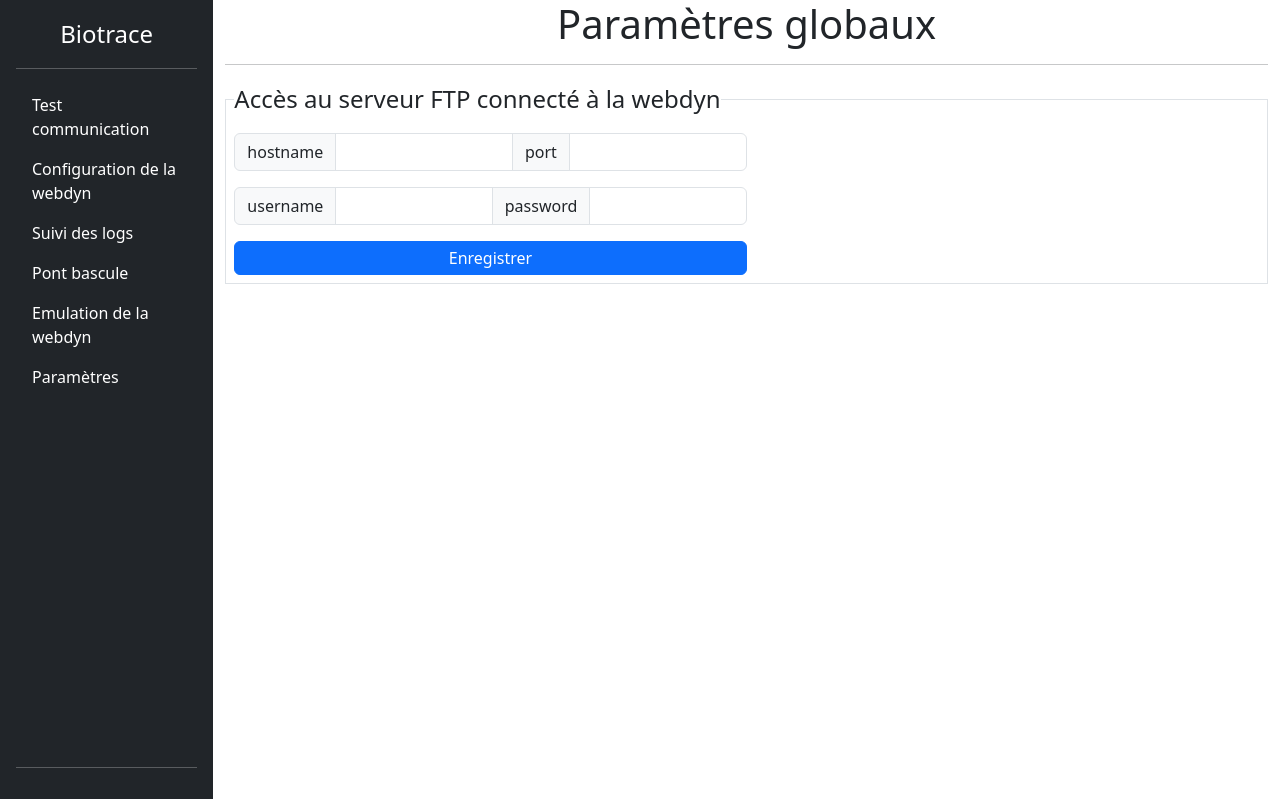
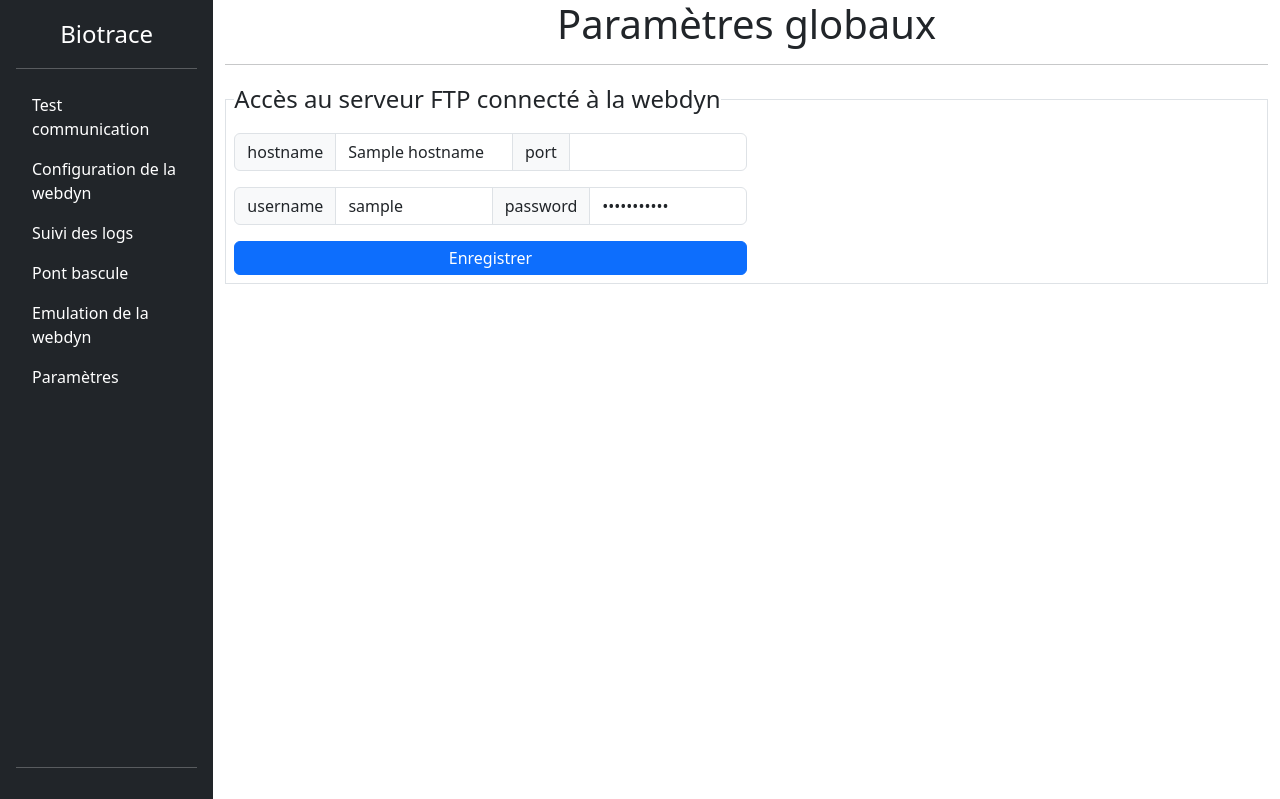
Before and after one commit to TLBail/biotrace, a Flask app: template app/templates/routes/config.jinja in a window 1280 px wide. Shown: the top 799 px of the page. Run offline with Flask 3, Linux system fonts and the light colour scheme; the template is opened without the code that fills it: most values are stand-ins (such as "Sample title", 1, 10 or a date in 2020); parts of the project's set-up code (start-up, migrations or seed data) failed here and were passed over.

Commit message:
feat: Lire le fichier config.ini depuis l'interface

```diff
--- a/app/server.py
+++ b/app/server.py
@@ -78,7 +78,11 @@ def webdynemul():
 
 @app.route('/config')
 def webdynconfug():
-	return render_template('routes/config.jinja')
+	hostname = config['ftp'].get('hostname', '127.0.0.1')
+	port = config['ftp'].getint('port', 2121)
+	username = config['ftp'].get('username', 'admin')
+
+	return render_template('routes/config.jinja', hostname=hostname, port=port, username=username)
 
 
 if __name__ == '__main__':
--- a/app/templates/routes/config.jinja
+++ b/app/templates/routes/config.jinja
@@ -10,16 +10,16 @@
 	<div class="w-50">
 		<div class="input-group pb-3">
 			<span class="input-group-text">hostname</span>
-			<input type="text" class="form-control" id="hostname">
+			<input type="text" class="form-control" id="hostname" value="{{ hostname }}">
 			<span class="input-group-text">port</span>
-			<input type="number" class="form-control" id="port">
+			<input type="number" class="form-control" id="port" value="{{ port }}">
 		</div>
 
 		<div class="input-group pb-3">
 			<span class="input-group-text">username</span>
-			<input type="text" class="form-control" id="username">
+			<input type="text" class="form-control" id="username" value="{{ username }}">
 			<span class="input-group-text">password</span>
-			<input type="password" class="form-control" id="passwd">
+			<input type="password" class="form-control" id="passwd" value="nothinghere">
 		</div>
 		<div class="mt-auto">
 			<button type="button" class="p-1 btn w-100 btn-primary">Enregistrer</button>
```
